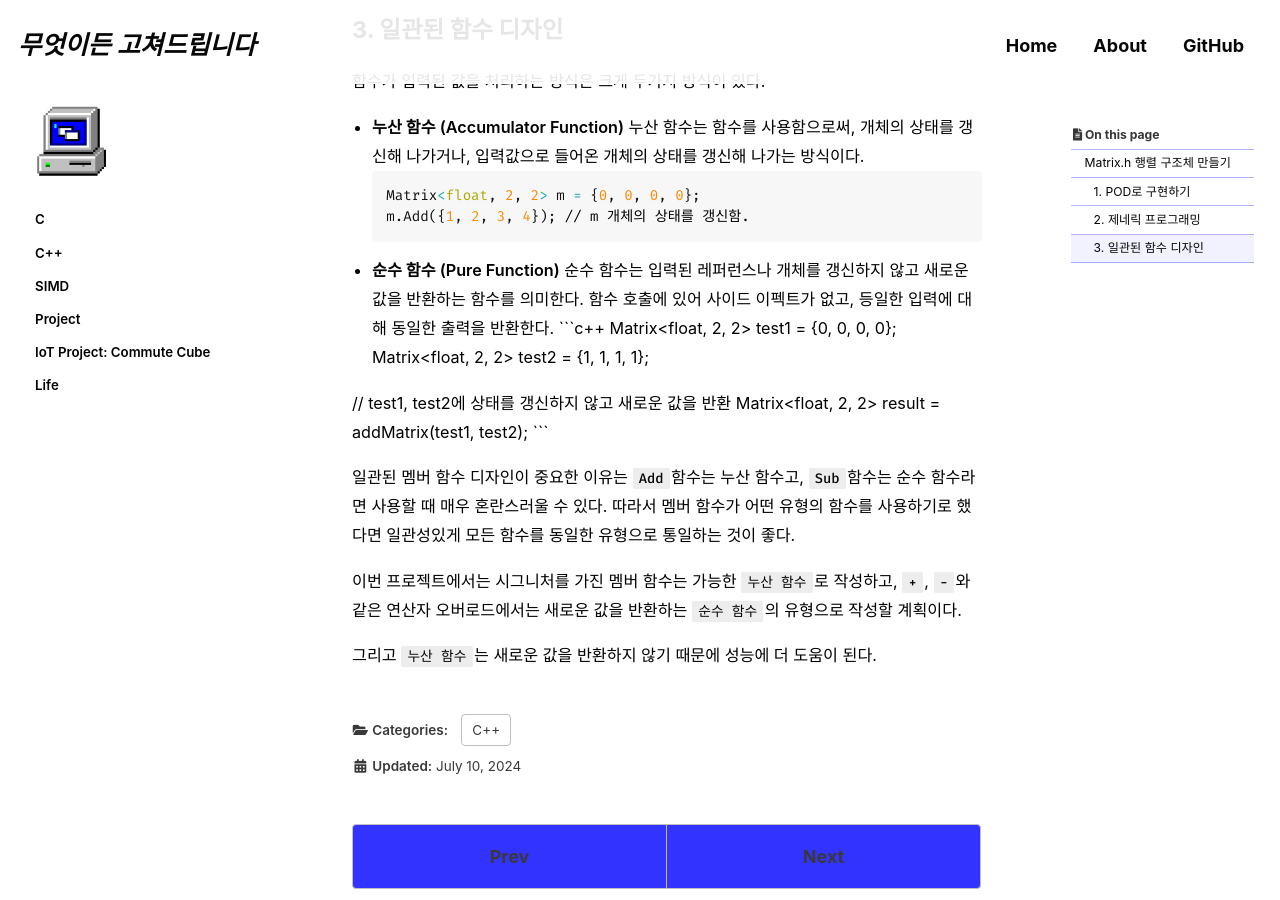
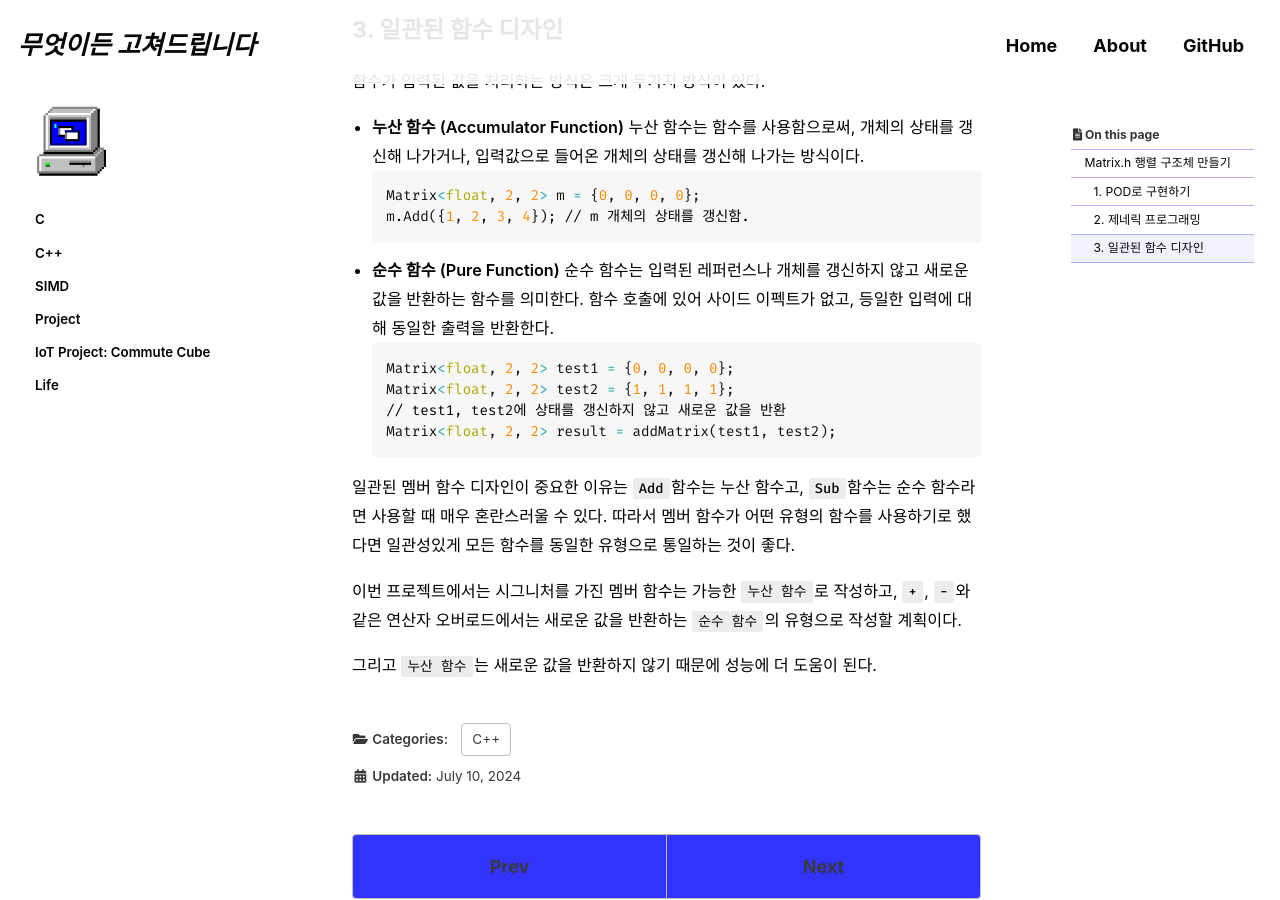
Before and after one commit to jeekpark/jeekpark.github.io, a Jekyll site: the page built from _posts/2024-07-07-matrix-0004.md, in a window 1280 px wide and 900 px high, scrolled down 2074 px. Built offline with Jekyll 4.4.1, drawn with Linux system fonts in a browser that asks for light colours; cached includes are drawn as plain includes; some web fonts are replaced; comment, search, counter and statistics services are not loaded.

Commit message:
Update: 2024-07-14

````diff
--- a/_posts/2024-07-07-matrix-0004.md
+++ b/_posts/2024-07-07-matrix-0004.md
@@ -63,17 +63,16 @@ class/struct가 POD인지 확인할려면 ```<type_traits>```의 ```std::is_pod`
 
 - **누산 함수 (Accumulator Function)**
 누산 함수는 함수를 사용함으로써, 개체의 상태를 갱신해 나가거나, 입력값으로 들어온 개체의 상태를 갱신해 나가는 방식이다.
-```c++
+```cpp
 Matrix<float, 2, 2> m = {0, 0, 0, 0};
 m.Add({1, 2, 3, 4}); // m 개체의 상태를 갱신함.
 ```
 
 - **순수 함수 (Pure Function)**
 순수 함수는 입력된 레퍼런스나 개체를 갱신하지 않고 새로운 값을 반환하는 함수를 의미한다. 함수 호출에 있어 사이드 이펙트가 없고, 등일한 입력에 대해 동일한 출력을 반환한다.
-```c++
+```cpp
 Matrix<float, 2, 2> test1 = {0, 0, 0, 0};
 Matrix<float, 2, 2> test2 = {1, 1, 1, 1};
-
 // test1, test2에 상태를 갱신하지 않고 새로운 값을 반환
 Matrix<float, 2, 2> result = addMatrix(test1, test2);
 ```
````
